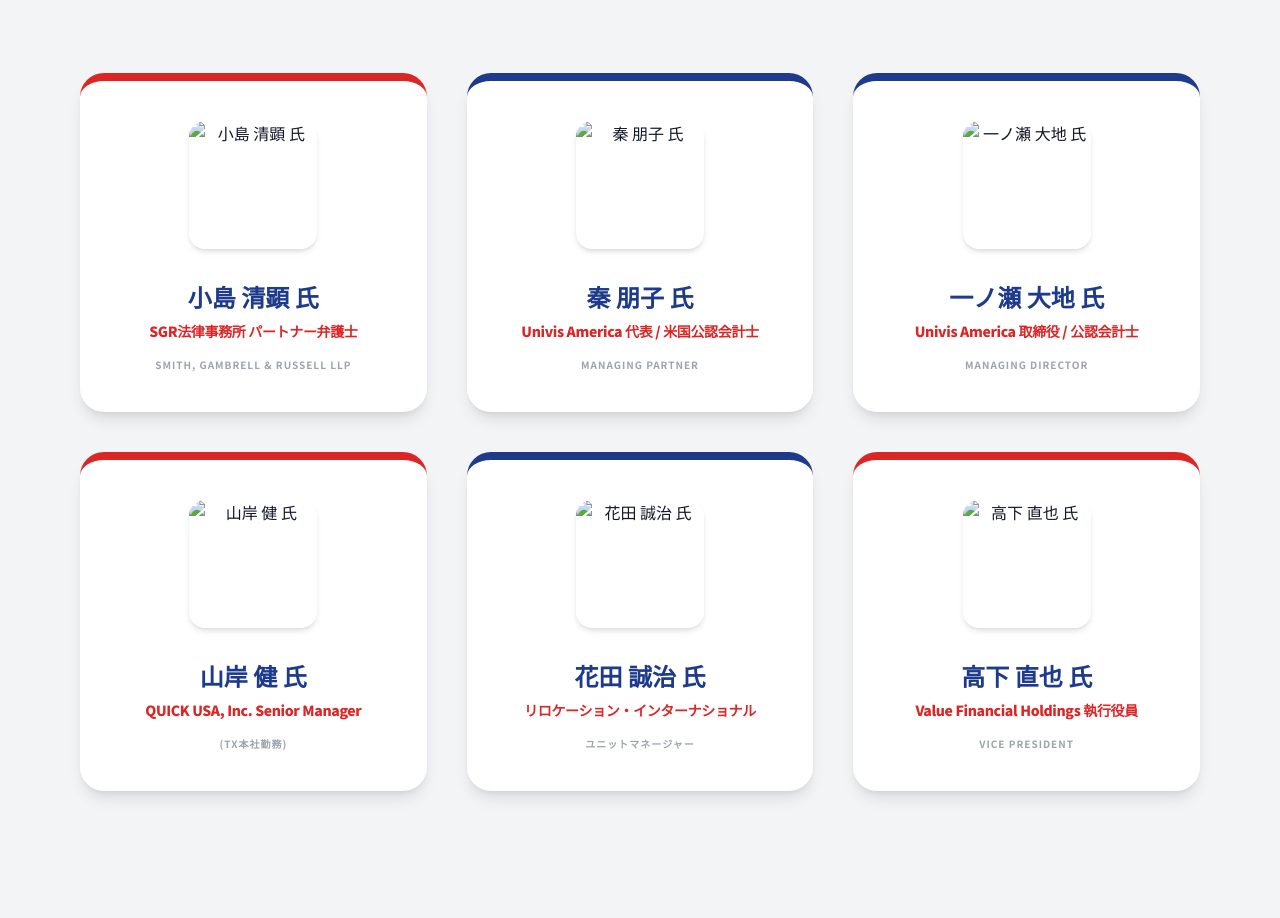
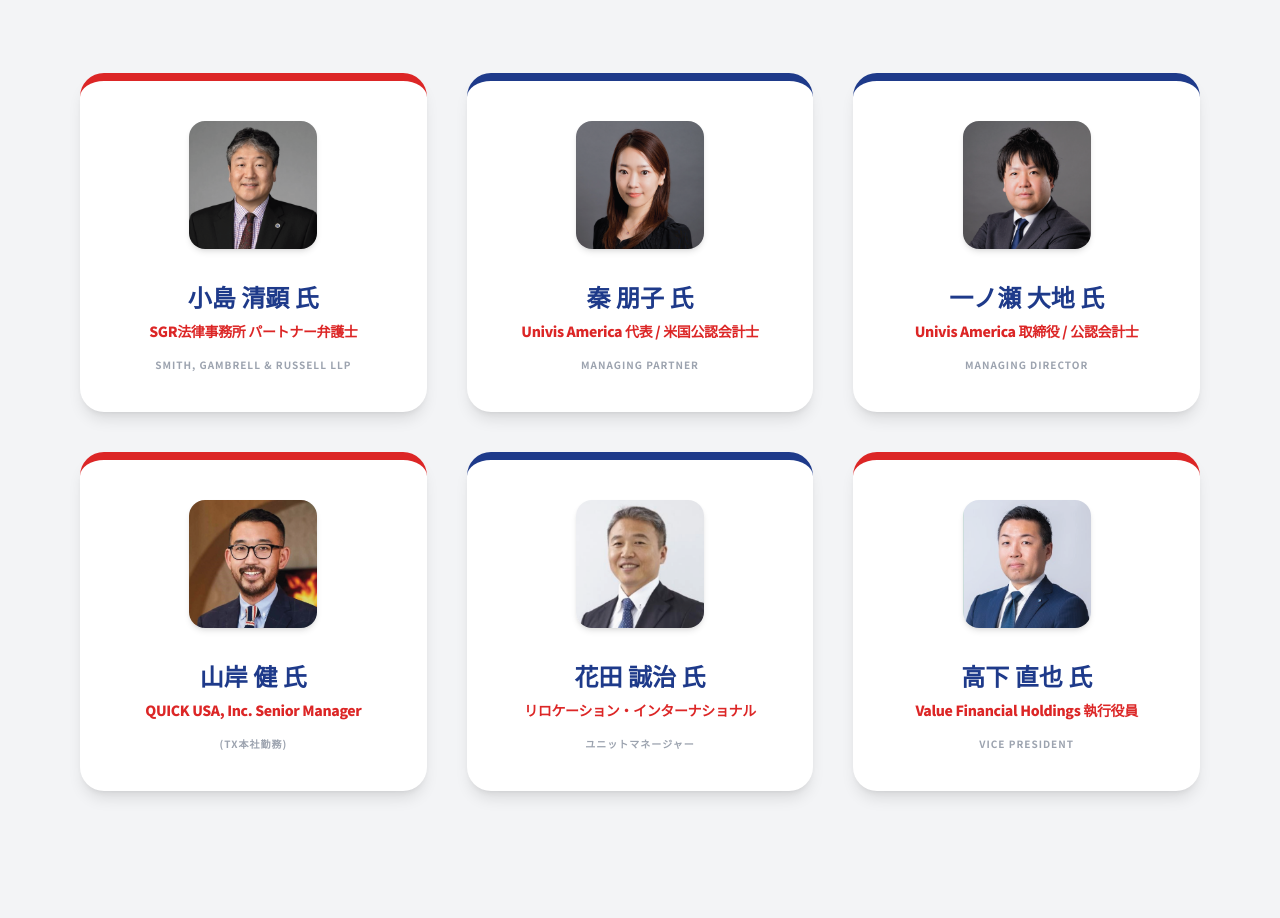
Before and after one commit to relomarketingunit-byte/us-business-event, a plain HTML site: page index.html in a window 1280 px wide. Shown: the part 1960-2878 px from the top of the page. Drawn offline with nearby package versions, Linux system fonts and the light colour scheme.

Commit message:
Add files via upload

```diff
--- a/index.html
+++ b/index.html
@@ -148,7 +148,7 @@
                 <!-- Speaker Card 1: 小島 清顕 氏 -->
                 <div class="bg-white p-10 rounded-3xl shadow-lg speaker-card border-t-8 border-red-600 group">
                     <div class="w-32 h-32 rounded-2xl mx-auto mb-8 overflow-hidden shadow-md group-hover:scale-105 transition-transform">
-                        <img src="image/img1.png" alt="小島 清顕 氏" class="w-full h-full object-cover">
+                        <img src="images/img1.png" alt="小島 清顕 氏" class="w-full h-full object-cover">
                     </div>
                     <h3 class="text-2xl font-black mb-2 text-blue-900">小島 清顕 氏</h3>
                     <p class="text-sm text-red-600 font-black mb-4 tracking-tight">SGR法律事務所 パートナー弁護士</p>
@@ -158,7 +158,7 @@
                 <!-- Speaker Card 2: 秦 朋子 氏 -->
                 <div class="bg-white p-10 rounded-3xl shadow-lg speaker-card border-t-8 border-blue-900 group">
                     <div class="w-32 h-32 rounded-2xl mx-auto mb-8 overflow-hidden shadow-md group-hover:scale-105 transition-transform">
-                        <img src="image/img2.png" alt="秦 朋子 氏" class="w-full h-full object-cover">
+                        <img src="images/img2.png" alt="秦 朋子 氏" class="w-full h-full object-cover">
                     </div>
                     <h3 class="text-2xl font-black mb-2 text-blue-900">秦 朋子 氏</h3>
                     <p class="text-sm text-red-600 font-black mb-4 tracking-tight">Univis America 代表 / 米国公認会計士</p>
@@ -168,7 +168,7 @@
                 <!-- Speaker Card 3: 一ノ瀬 大地 氏 -->
                 <div class="bg-white p-10 rounded-3xl shadow-lg speaker-card border-t-8 border-blue-900 group">
                     <div class="w-32 h-32 rounded-2xl mx-auto mb-8 overflow-hidden shadow-md group-hover:scale-105 transition-transform">
-                        <img src="image/img3.png" alt="一ノ瀬 大地 氏" class="w-full h-full object-cover">
+                        <img src="images/img3.png" alt="一ノ瀬 大地 氏" class="w-full h-full object-cover">
                     </div>
                     <h3 class="text-2xl font-black mb-2 text-blue-900">一ノ瀬 大地 氏</h3>
                     <p class="text-sm text-red-600 font-black mb-4 tracking-tight">Univis America 取締役 / 公認会計士</p>
@@ -178,7 +178,7 @@
                 <!-- Speaker Card 4: 山岸 健 氏 -->
                 <div class="bg-white p-10 rounded-3xl shadow-lg speaker-card border-t-8 border-red-600 group">
                     <div class="w-32 h-32 rounded-2xl mx-auto mb-8 overflow-hidden shadow-md group-hover:scale-105 transition-transform">
-                        <img src="image/img4.png" alt="山岸 健 氏" class="w-full h-full object-cover">
+                        <img src="images/img4.png" alt="山岸 健 氏" class="w-full h-full object-cover">
                     </div>
                     <h3 class="text-2xl font-black mb-2 text-blue-900">山岸 健 氏</h3>
                     <p class="text-sm text-red-600 font-black mb-4 tracking-tight">QUICK USA, Inc. Senior Manager</p>
@@ -188,7 +188,7 @@
                 <!-- Speaker Card 5: 花田 誠治 氏 -->
                 <div class="bg-white p-10 rounded-3xl shadow-lg speaker-card border-t-8 border-blue-900 group">
                     <div class="w-32 h-32 rounded-2xl mx-auto mb-8 overflow-hidden shadow-md group-hover:scale-105 transition-transform">
-                        <img src="image/img5.png" alt="花田 誠治 氏" class="w-full h-full object-cover">
+                        <img src="images/img5.png" alt="花田 誠治 氏" class="w-full h-full object-cover">
                     </div>
                     <h3 class="text-2xl font-black mb-2 text-blue-900">花田 誠治 氏</h3>
                     <p class="text-sm text-red-600 font-black mb-4 tracking-tight">リロケーション・インターナショナル</p>
@@ -198,7 +198,7 @@
                 <!-- Speaker Card 6: 高下 直也 氏 -->
                 <div class="bg-white p-10 rounded-3xl shadow-lg speaker-card border-t-8 border-red-600 group">
                     <div class="w-32 h-32 rounded-2xl mx-auto mb-8 overflow-hidden shadow-md group-hover:scale-105 transition-transform">
-                        <img src="image/img6.png" alt="高下 直也 氏" class="w-full h-full object-cover">
+                        <img src="images/img6.png" alt="高下 直也 氏" class="w-full h-full object-cover">
                     </div>
                     <h3 class="text-2xl font-black mb-2 text-blue-900">高下 直也 氏</h3>
                     <p class="text-sm text-red-600 font-black mb-4 tracking-tight">Value Financial Holdings 執行役員</p>
```
